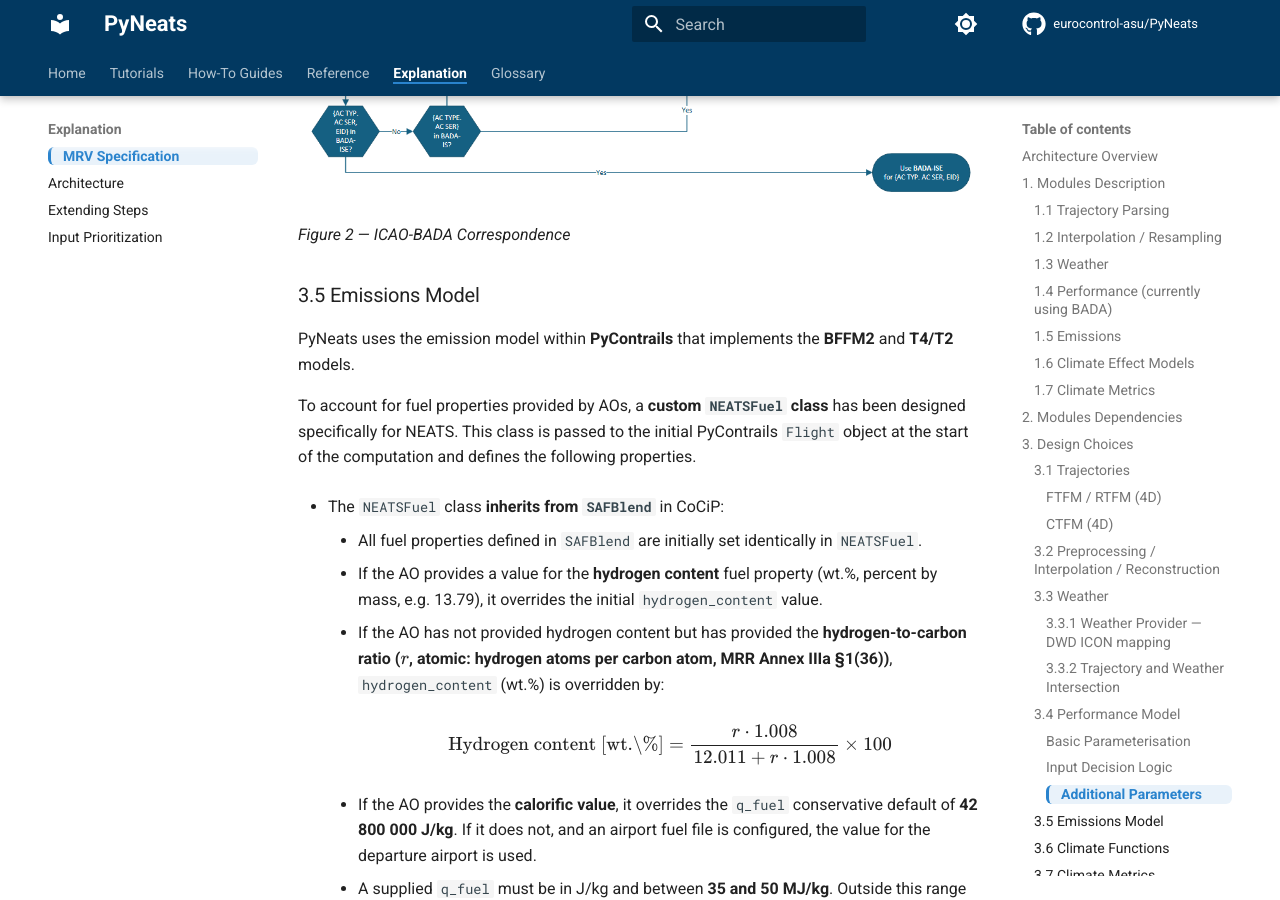
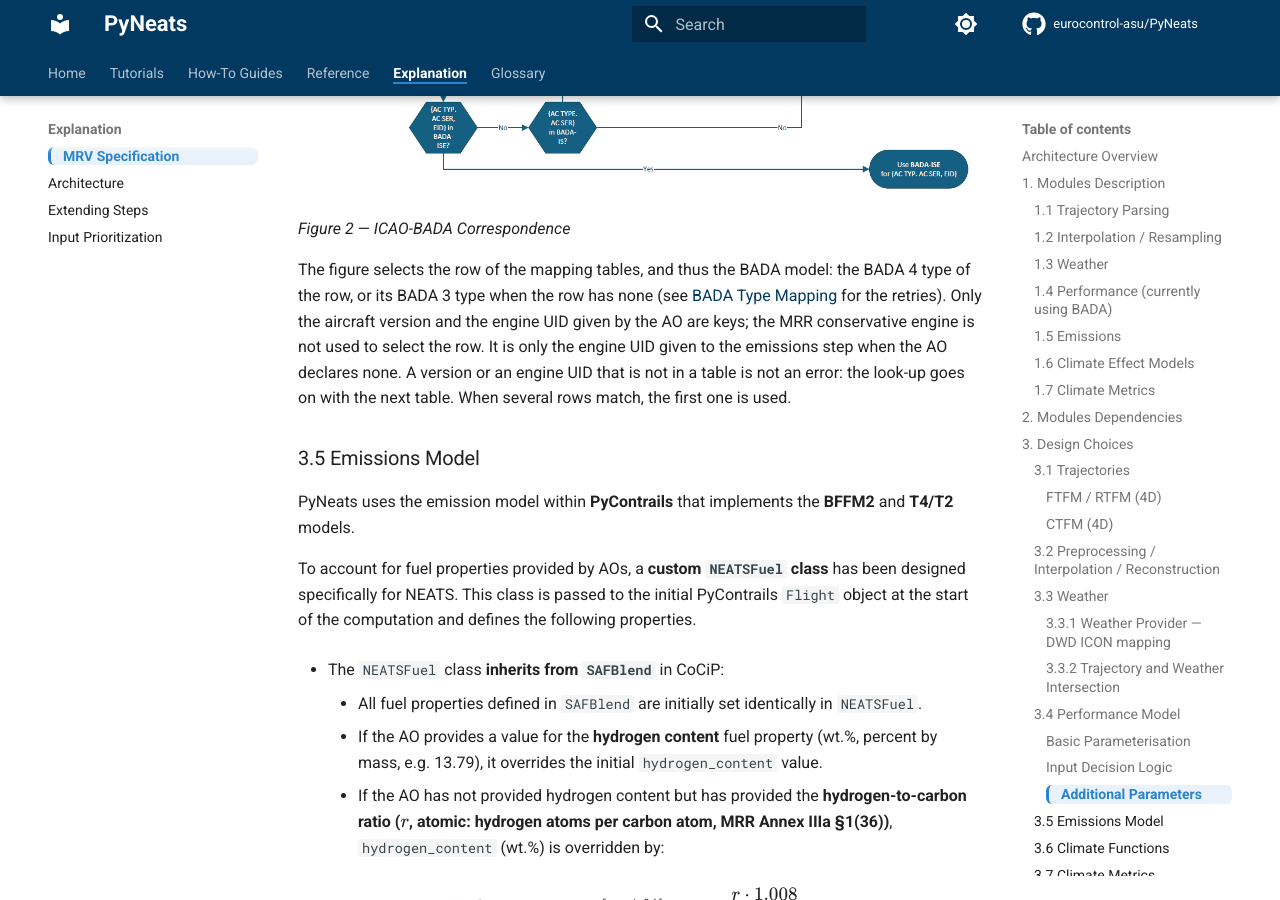
Before and after one commit to eurocontrol-asu/PyNeats, an MkDocs documentation site: the page built from docs/explanation/mrv-specification.md, in a window 1280 px wide and 900 px high, scrolled down 12015 px. Built offline with MkDocs 1.6.1 and Material for MkDocs 9.7.7, drawn with Linux system fonts in a browser that asks for light colours; comment, search, counter and statistics services are not loaded.

Commit message:
docs(performance): replace the ICAO-BADA correspondence figure
The old Figure 2 showed the MRR conservative engine as a (type, engine)
key of the BADA mapping, the chain before v0.7.5 (933a9be). The new
figure matches BadaMapper.resolve: only the AO version and engine UID
select the row; the MRR engine only gives the emissions engine. Text
under the figure states this.

Co-Authored-By: Claude Opus 5.5 <noreply@anthropic.com>

```diff
--- a/docs/explanation/mrv-specification.md
+++ b/docs/explanation/mrv-specification.md
@@ -233,6 +233,8 @@ See [Input Prioritization](input-prioritization.md) for the full decision flowch
 
 *Figure 2 — ICAO-BADA Correspondence*
 
+The figure selects the row of the mapping tables, and thus the BADA model: the BADA 4 type of the row, or its BADA 3 type when the row has none (see [BADA Type Mapping](input-prioritization.md#bada-type-mapping) for the retries). Only the aircraft version and the engine UID given by the AO are keys; the MRR conservative engine is not used to select the row. It is only the engine UID given to the emissions step when the AO declares none. A version or an engine UID that is not in a table is not an error: the look-up goes on with the next table. When several rows match, the first one is used.
+
 ### 3.5 Emissions Model
 
 PyNeats uses the emission model within **PyContrails** that implements the **BFFM2** and **T4/T2** models.
```
Also changed, not shown: CHANGELOG.md (+1 -0 lines), docs/assets/icao-bada-mapping.png.
